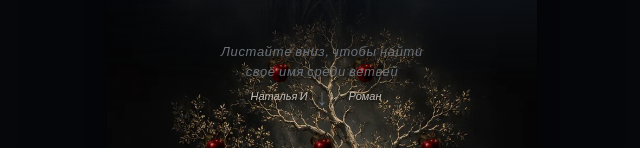
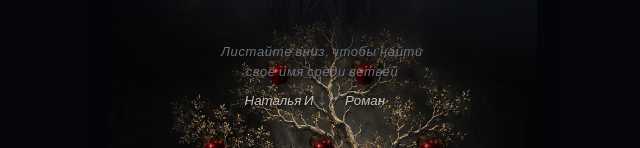
Before and after one commit to Doremi203/wedding, a Next.js app: page / in a window 1280 px wide. Shown: the part 652-800 px from the top of the page, without its empty margins (318-958 px from the left). Built offline with nearby package versions, Linux system fonts and the light colour scheme.

Commit message:
ENTRY: увеличить яблоки и подписи под ними (#29)
* ENTRY: увеличить подписи под яблоками на 10%

* ENTRY: ещё +10% к подписям и к самим яблокам

```diff
--- a/src/components/EntryScreen/EntryScreen.module.css
+++ b/src/components/EntryScreen/EntryScreen.module.css
@@ -257,8 +257,8 @@
 
 .appleImage {
   display: block;
-  width: 30px;
-  height: 30px;
+  width: 33px;
+  height: 33px;
   margin: 0 auto 4px;
   filter: drop-shadow(0 2px 8px oklch(0.08 0.01 270 / 0.8));
   transition: filter 0.3s ease;
@@ -278,7 +278,7 @@
 .appleLabel {
   font-family: var(--font-eb-garamond), serif;
   font-style: italic;
-  font-size: 11px;
+  font-size: 13.3px;
   line-height: 1.2;
   color: var(--color-text-secondary);
   text-shadow: 0 1px 4px oklch(0.08 0.01 270 / 0.9);
--- a/src/components/EntryScreen/EntryScreen.tsx
+++ b/src/components/EntryScreen/EntryScreen.tsx
@@ -132,7 +132,7 @@ export function EntryScreen({ guests, onSelectGuest }: EntryScreenProps) {
               onClick={() => onSelectGuest(guest)}
             >
               <span className={styles.appleImage} aria-hidden="true">
-                <Image src="/images/apple.webp" alt="" width={30} height={30} />
+                <Image src="/images/apple.webp" alt="" width={33} height={33} />
               </span>
               <span className={styles.appleLabel}>{guest.displayName}</span>
             </button>
```
